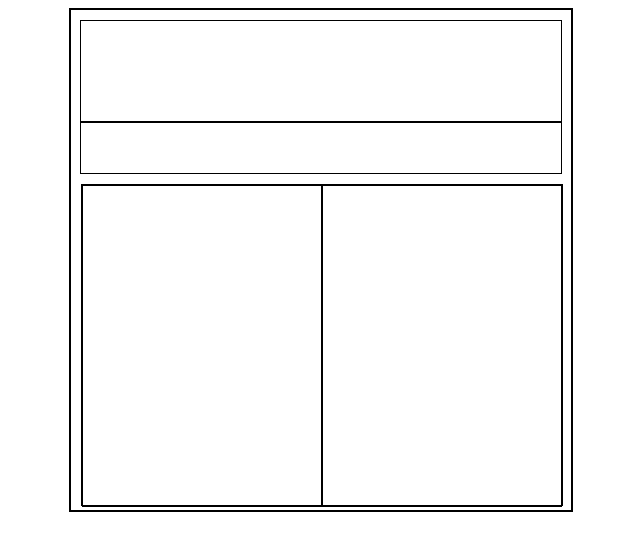
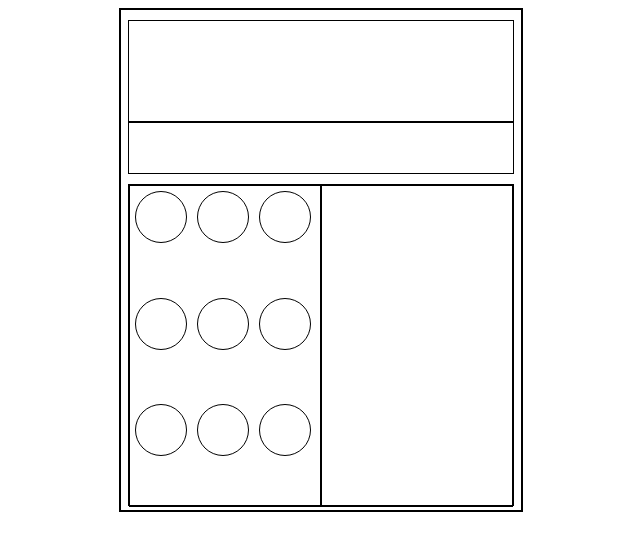
Before and after one commit to frankdin1/TOR-Calculator, a plain HTML site: page index.html in a window 1280 px wide. Shown: the whole page, without its empty margins (319-959 px from the left). Drawn offline with Linux system fonts and the light colour scheme.

Commit message:
Added divs representing buttons to numbers div.

```diff
--- a/index.html
+++ b/index.html
@@ -15,7 +15,17 @@
             <div id="temp-display"></div>
         </div>
         <div id="buttons">
-            <div id="numbers"></div>
+            <div id="numbers">
+                <div id="seven" class="num-buttons"></div>
+                <div id="eight" class="num-buttons"></div>
+                <div id="nine" class="num-buttons"></div>
+                <div id="four" class="num-buttons"></div>
+                <div id="five" class="num-buttons"></div>
+                <div id="six" class="num-buttons"></div>
+                <div id="one" class="num-buttons"></div>
+                <div id="two" class="num-buttons"></div>
+                <div id="three" class="num-buttons"></div>
+            </div>
             <div id="operators"></div>
         </div>
     </div>
--- a/style.css
+++ b/style.css
@@ -3,7 +3,7 @@
 }
 
 #calc-body {
-    width: 500px;
+    width: 400px;
     height: 500px;
     border: 2px black solid;
     margin: 0 auto;
@@ -20,7 +20,7 @@
 }
 
 #temp-display {
-    width: 480px;
+    width: var(--inner-width);
     height: 50px;
     border: 1px solid black;
     margin: 0 auto;
@@ -28,11 +28,11 @@
 
 #buttons {
     display: flex;
-    width: 480px;
+    width: var(--inner-width);
     height: 320px;
     border: 1px solid black;
+    margin: 0 auto;
     margin-top: 10px;
-    margin-left: 10px;
     justify-content: space-around;
 }
 
@@ -40,7 +40,15 @@
 #operators {
     display: flex;
     flex-wrap: wrap;
-    width: 240px;
+    width: 50%;
     height: 320px;
     border: 1px solid black;
 }
+
+.num-buttons {
+    width: 50px;
+    height: 50px;
+    margin: 5px;
+    border: 1px solid black;
+    border-radius: 50%;
+}
```
